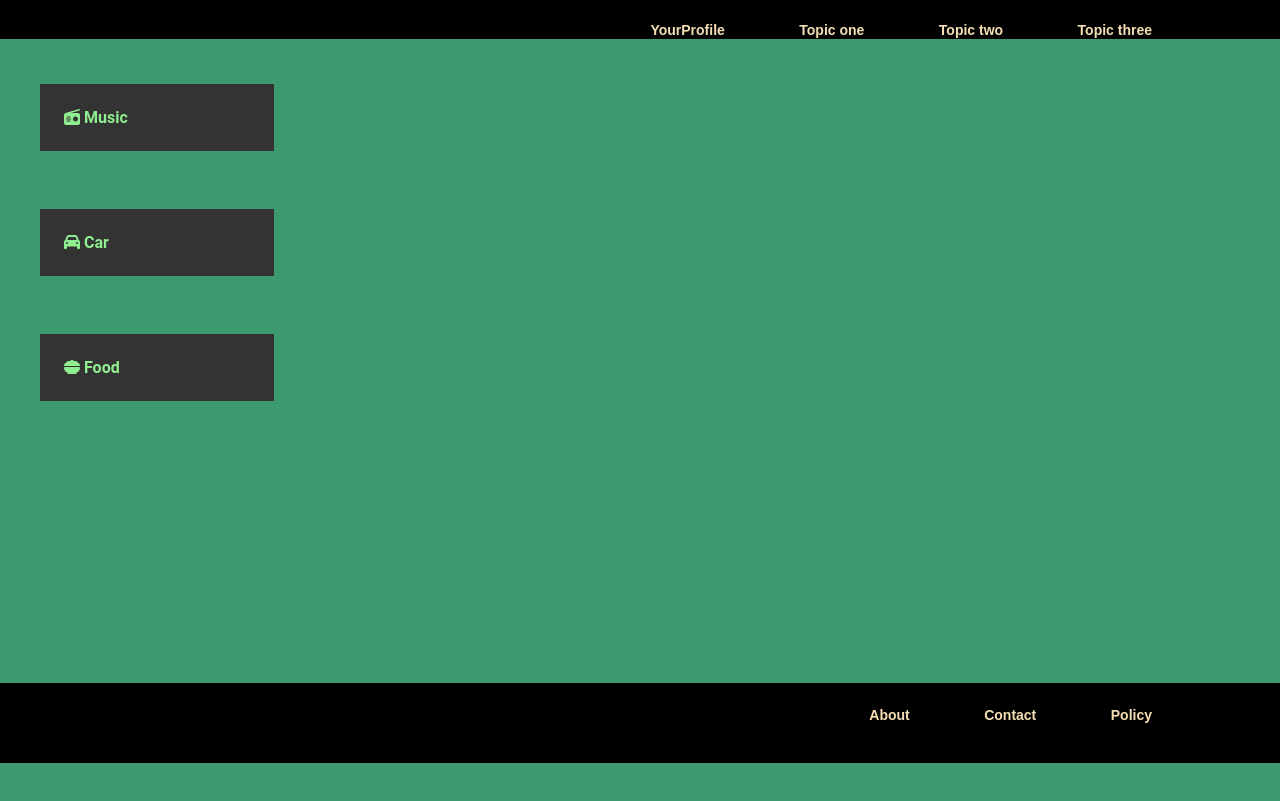
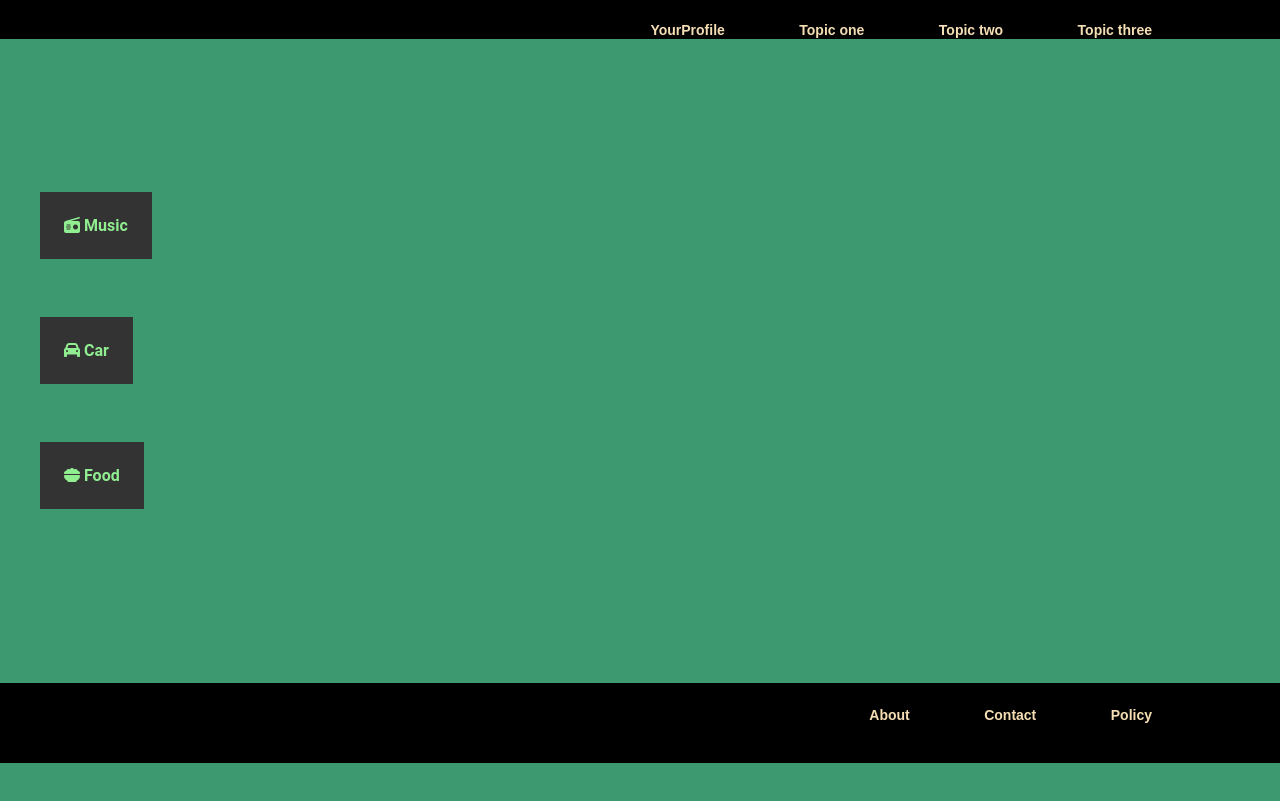
Before and after one commit to AladdinX/broorzz, a website built with Parcel: page src/thread.html in a window 1280 px wide. Shown: the part 37-838 px from the top of the page. After the commit the page ends 800 px from the top, so only its background shows below. Built offline with nearby package versions, Linux system fonts and the light colour scheme; some packages are replaced by stand-ins of ours.

Commit message:
stylinh på thread
css styling

```diff
--- a/src/style.css
+++ b/src/style.css
@@ -179,17 +179,21 @@ p {
   padding-right: 10px;
 }
 
-/* #thread-container{
+ #thread-container{
+display: flex;
+flex-direction: column;
 
- display: none;
-
-} */
+}
 #cars-div {
   display: none;
   text-align: center;
+  height: fit-content;
 
 }
+#cars {
+resize: none;
 
+}
 #food-div {
   display: none;
 }
@@ -240,16 +244,19 @@ ul {
   display: flex;
   flex-direction: column;
 }
+
 #Musik {
-  width: 15%;
+
   height: 15%;
   background-color: #333;
   margin: 1.5rem 0rem;
   padding: 1.5rem;
   color:lightgreen;
+  width: fit-content;
+
 }
 #Car {
-  width: 15%;
+  width: fit-content;
   height: 15%;
   background-color: #333;
   margin: 1.5rem 0rem;
@@ -258,10 +265,23 @@ ul {
 }
 
 #Food {
-  width: 15%;
+  width: fit-content;
   height: 15%;
   background-color: #333;
   margin: 1.5rem 0rem;
   padding: 1.5rem;
   color:lightgreen;
 }
+#main-div {
+  margin: auto;
+  width: 50%;
+  padding: 10px;
+}
+
+.row {
+  width: 250px;
+}
+
+/* ul {
+  width: 250px;
+} */
--- a/src/thread.html
+++ b/src/thread.html
@@ -42,9 +42,10 @@
       </nav>
     </div>
   </header>
-<!--
-  <aside class='scroll' id="thread-aside"> -->
-  <div id="topicwrapper">
+
+  <aside class='scroll' id="thread-aside">
+  <div class='scroll' id="thread-container">
+    <div id="topicwrapper">
       <ul>
         <li class="row">
           <h4 class="sub-header" id="Musik"><i class="fa-solid fa-radio"></i> Music </h4>
@@ -53,7 +54,8 @@
         <li class="row">
 
           <h4 class="sub-header" id="Car">
-            <i class="fa-solid fa-car"></i> Car</h4>
+            <i class="fa-solid fa-car"></i> Car
+          </h4>
           </a>
         </li>
         <li class="row">
@@ -62,10 +64,10 @@
         </li>
       </ul>
     </div>
-  <!-- </aside> -->
-</div>
+    </aside>
+  </div>
   <div class="main" id="main-div">
-    <div class="scroll" id="thread-container">
+
     <div id="cars-div">
       <p id="cars-comments"> </p>
       <textarea id="cars"> </textarea>
```
